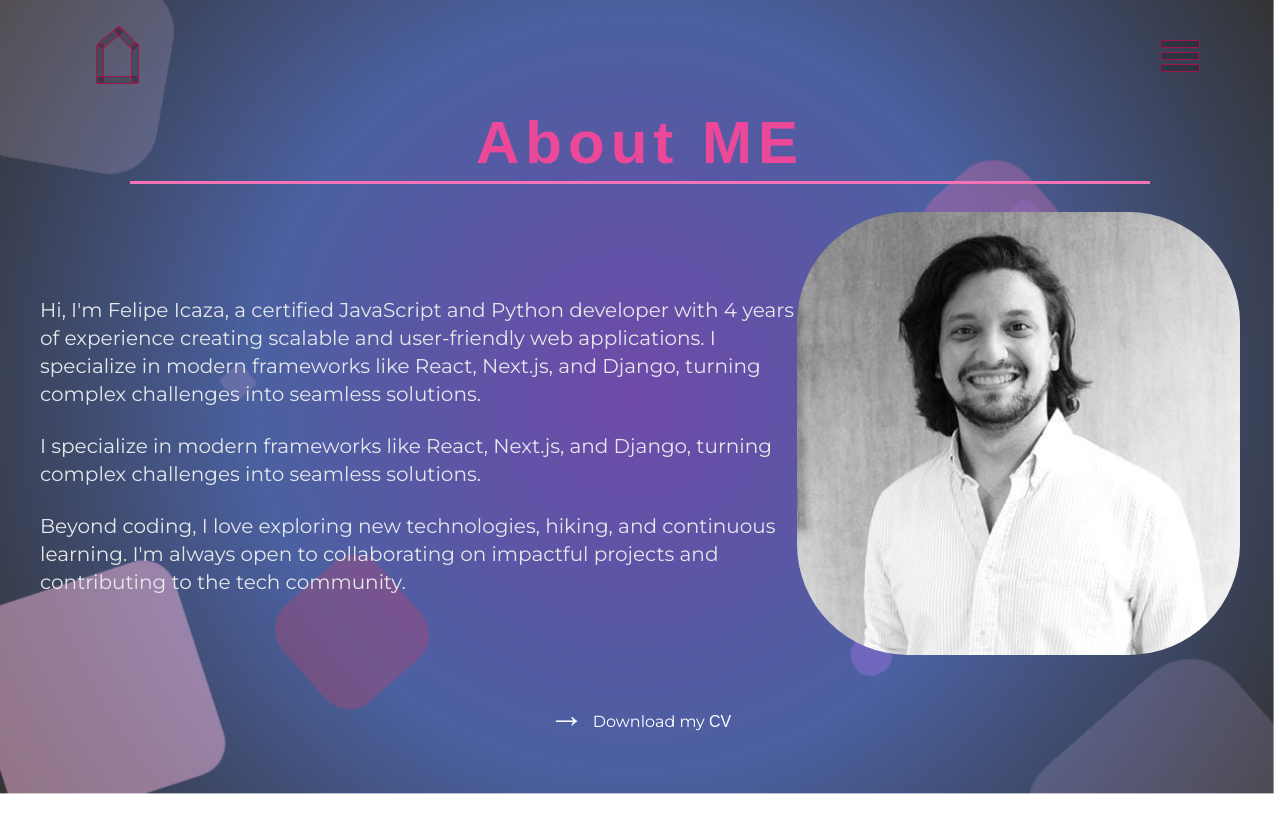
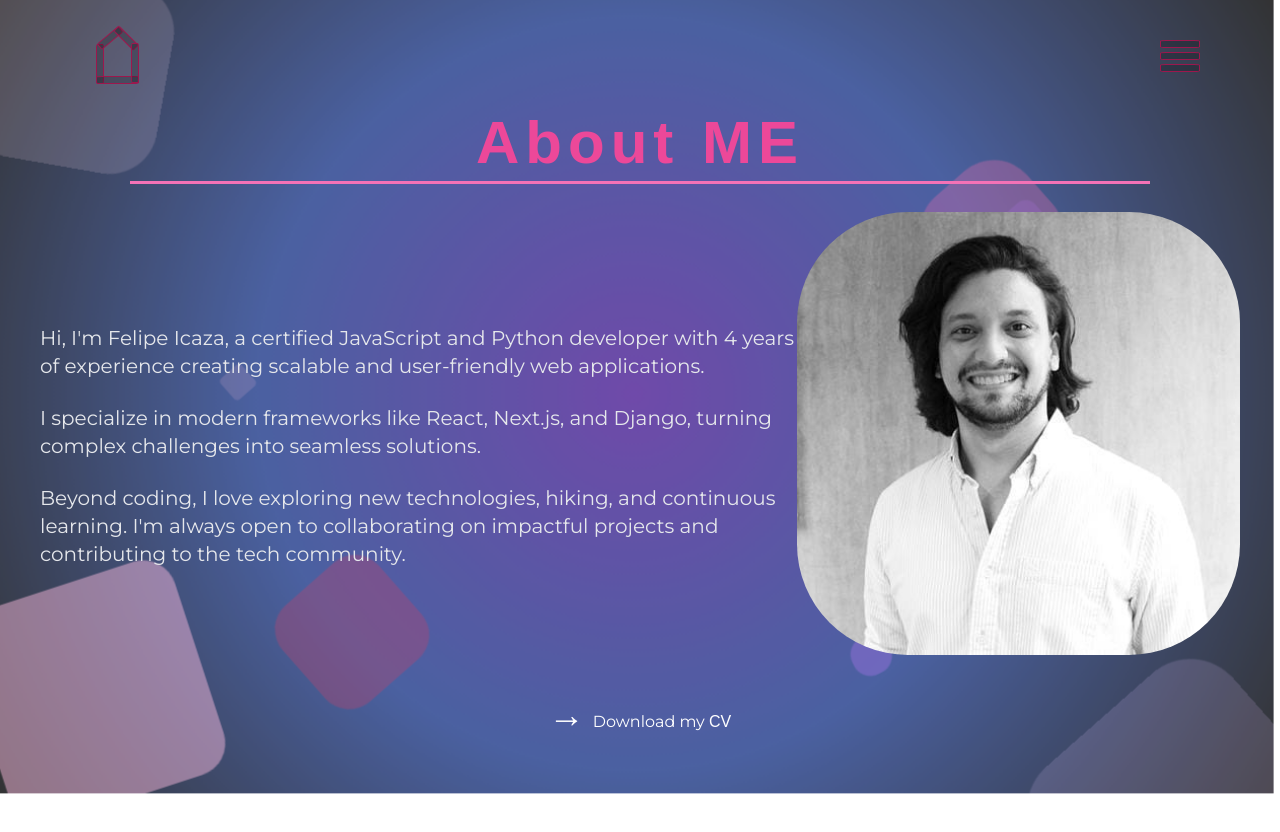
Before and after one commit to ficazam/homepage, a Next.js app: page /about in a window 1280 px wide. Shown: the top 832 px of the page. Built offline with nearby package versions, Linux system fonts and the light colour scheme; a web font is replaced by a local one.

Commit message:
Update About

```diff
--- a/src/app/about/page.tsx
+++ b/src/app/about/page.tsx
@@ -29,8 +29,7 @@ const About = () => {
           <p className="mt-6 text-xl text-gray-200 max-w-3xl mx-auto font-body text-justify sm:text-start">
             Hi, I&apos;m Felipe Icaza, a certified JavaScript and Python developer
             with 4 years of experience creating scalable and user-friendly web
-            applications. I specialize in modern frameworks like React, Next.js,
-            and Django, turning complex challenges into seamless solutions.
+            applications.
           </p>
 
           <p className="mt-6 text-xl text-gray-200 max-w-3xl mx-auto font-body text-justify sm:text-start">
```
